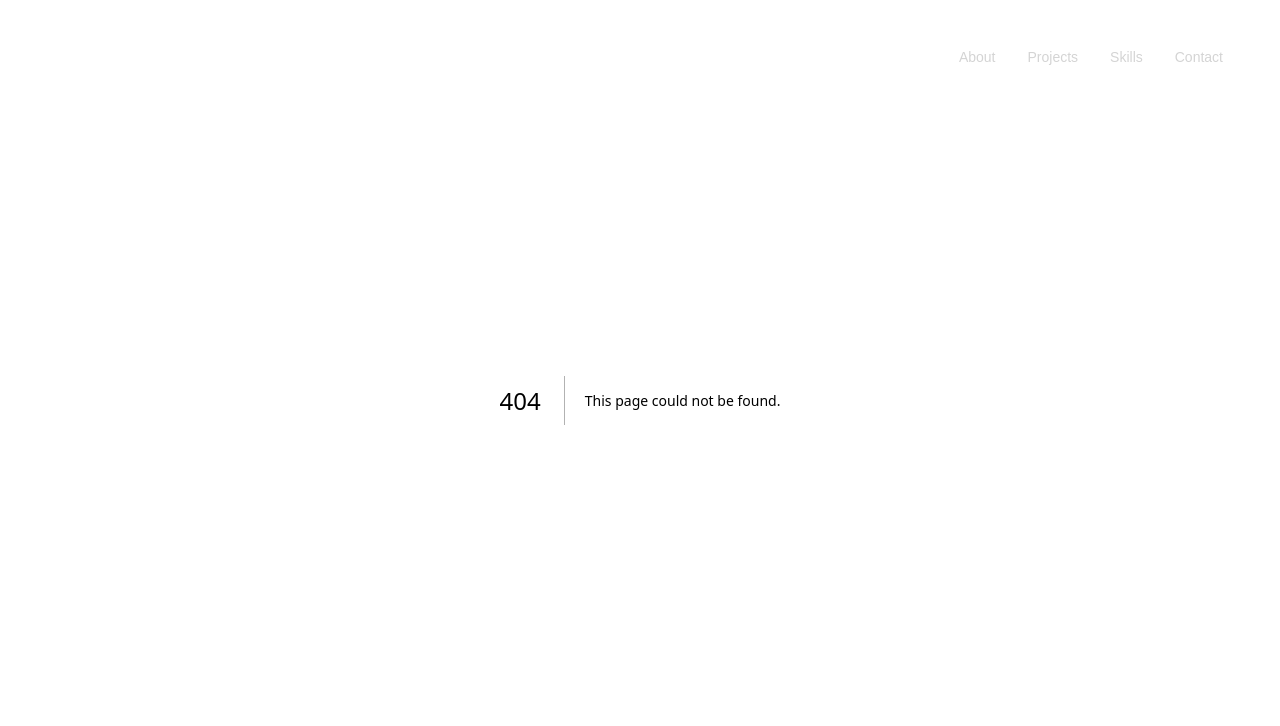
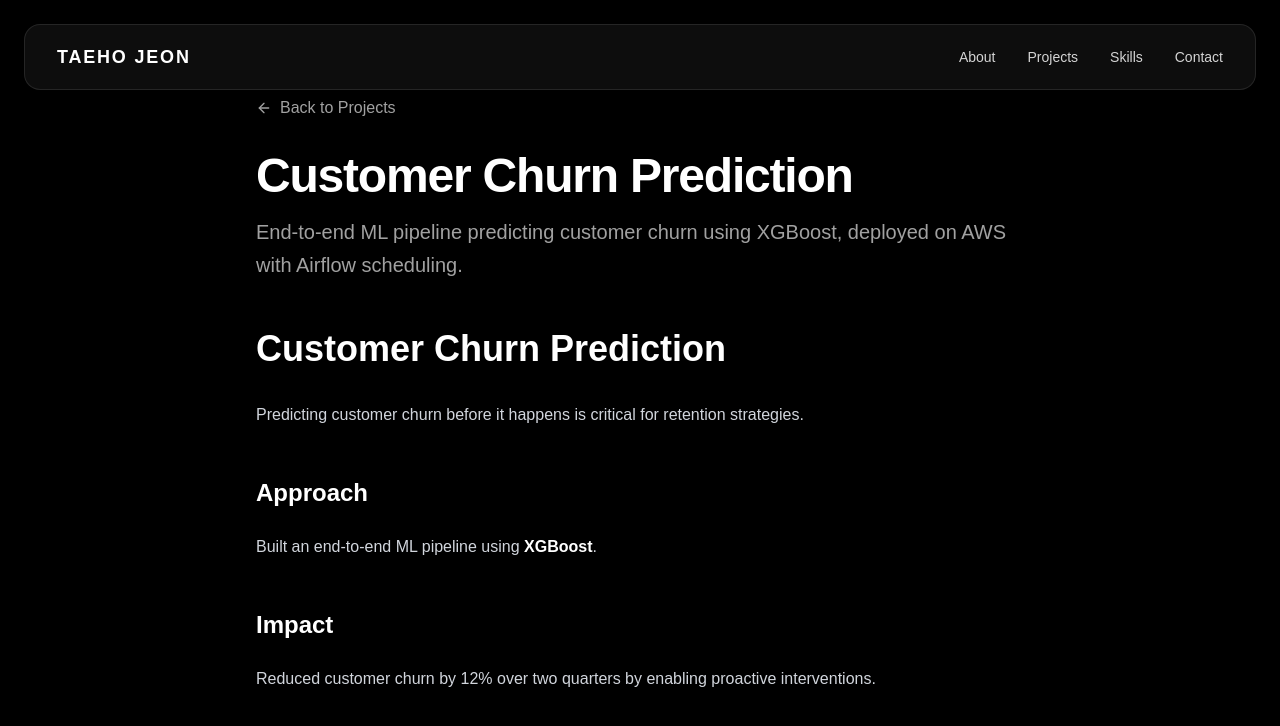
Before and after one commit to Teosoft7/my-portfolio, a Next.js app in the folder frontend/: page /projects/churn-prediction in a window 1280 px wide. Before the commit this address had no page. Shown: the top 726 px of the page. Built offline with nearby package versions, Linux system fonts and the light colour scheme.

Commit message:
add mdx based content management

```diff
--- a/frontend/package.json
+++ b/frontend/package.json
@@ -10,8 +10,11 @@
   },
   "dependencies": {
     "@tailwindcss/postcss": "^4.3.2",
+    "@tailwindcss/typography": "^0.5.20",
+    "gray-matter": "^4.0.3",
     "lucide-react": "^1.24.0",
     "next": "16.2.10",
+    "next-mdx-remote": "^6.0.0",
     "postcss": "^8.5.19",
     "react": "19.2.4",
     "react-dom": "19.2.4",
--- a/frontend/src/app/globals.css
+++ b/frontend/src/app/globals.css
@@ -1,4 +1,5 @@
 @import "tailwindcss";
+@plugin "@tailwindcss/typography";
 
 @theme {
   --color-background: #ffffff;
--- /dev/null
+++ b/frontend/src/app/projects/[slug]/page.tsx
@@ -0,0 +1,58 @@
+import { getPostBySlug, getMdxFiles } from "@/lib/mdx";
+import { MDXRemote } from "next-mdx-remote/rsc";
+import { notFound } from "next/navigation";
+import Link from "next/link";
+import { ArrowLeft } from "lucide-react";
+
+export async function generateStaticParams() {
+  const files = getMdxFiles("projects");
+  return files.map((file) => ({
+    slug: file.replace(/\.mdx$/, ""),
+  }));
+}
+
+export default async function ProjectPage({
+  params,
+}: {
+  params: Promise<{ slug: string }>;
+}) {
+  const resolvedParams = await params;
+  const post = getPostBySlug("projects", resolvedParams.slug);
+
+  if (!post) {
+    return notFound();
+  }
+
+  const { metadata, content } = post;
+
+  return (
+    <article className="min-h-screen bg-black text-white pt-24 pb-12 px-6">
+      <div className="max-w-3xl mx-auto">
+        <Link href="/#projects" className="inline-flex items-center gap-2 text-neutral-400 hover:text-white mb-8 transition-colors">
+          <ArrowLeft className="w-4 h-4" />
+          Back to Projects
+        </Link>
+
+        <header className="mb-12">
+          <h1 className="text-4xl md:text-5xl font-bold tracking-tight mb-4">{metadata.title}</h1>
+          <p className="text-xl text-neutral-400 leading-relaxed mb-6">
+            {metadata.desc}
+          </p>
+          {metadata.tags && (
+            <div className="flex flex-wrap gap-2">
+              {metadata.tags.map((tag: string) => (
+                <span key={tag} className="text-sm px-3 py-1.5 rounded-lg bg-white/5 border border-white/10 text-neutral-300">
+                  {tag}
+                </span>
+              ))}
+            </div>
+          )}
+        </header>
+
+        <div className="prose prose-invert prose-blue max-w-none prose-headings:font-bold prose-a:text-blue-400 hover:prose-a:text-blue-300">
+          <MDXRemote source={content} />
+        </div>
+      </div>
+    </article>
+  );
+}
--- a/frontend/src/components/About.tsx
+++ b/frontend/src/components/About.tsx
@@ -29,8 +29,8 @@ export default function About() {
                 <MapPin className="w-5 h-5 text-blue-400" />
               </div>
               <div>
-                <p className="text-white font-medium">Seoul, South Korea</p>
-                <p className="text-sm text-neutral-400">Open to US Relocation</p>
+                <p className="text-white font-medium">Greate Seattle Area</p>
+                <p className="text-sm text-neutral-400">Washington, US</p>
               </div>
             </div>
           </div>
@@ -87,7 +87,7 @@ export default function About() {
                   {/* Small icon overlay for education could go here, but a dot is cleaner */}
                 </div>
                 <div className="text-sm text-neutral-500 font-semibold tracking-wide mb-1 flex items-center gap-2">
-                   2015 - 2019
+                  2015 - 2019
                 </div>
                 <h5 className="text-lg font-bold text-white flex items-center gap-2">
                   B.S. in Computer Science
--- a/frontend/src/components/FeaturedProject.tsx
+++ b/frontend/src/components/FeaturedProject.tsx
@@ -1,6 +1,13 @@
 import { ArrowUpRight, GitBranch } from "lucide-react";
+import { getAllPosts } from "@/lib/mdx";
+import Link from "next/link";
 
 export default function FeaturedProject() {
+  const allProjects = getAllPosts("projects");
+  const featured = allProjects.find((p) => p.featured) || allProjects[0];
+
+  if (!featured) return null;
+
   return (
     <section className="py-24 px-6 max-w-6xl mx-auto" id="projects">
       <div className="mb-16 flex flex-col md:flex-row md:items-end justify-between gap-6">
@@ -17,12 +24,11 @@ export default function FeaturedProject() {
           {/* Project Image/Visualizer Placeholder */}
           <div className="relative p-8 lg:p-12 flex items-center justify-center border-b lg:border-b-0 lg:border-r border-white/10 bg-black/20">
             <div className="w-full aspect-video rounded-2xl border border-white/10 bg-gradient-to-tr from-neutral-900 to-neutral-800 shadow-2xl flex items-center justify-center relative overflow-hidden group-hover:scale-[1.02] transition-transform duration-500">
-              {/* Abstract representation of data/map */}
               <div className="absolute inset-0 bg-[url('https://images.unsplash.com/photo-1551288049-bebda4e38f71?auto=format&fit=crop&q=80')] bg-cover bg-center opacity-40 mix-blend-overlay"></div>
               <div className="absolute inset-0 bg-gradient-to-t from-neutral-900 via-neutral-900/40 to-transparent"></div>
               <div className="text-center z-10">
                 <p className="text-sm tracking-widest text-blue-400 font-mono uppercase mb-2">Interactive Map</p>
-                <h4 className="text-2xl font-bold text-white">OOH Advertising Impact</h4>
+                <h4 className="text-2xl font-bold text-white">{featured.title}</h4>
               </div>
             </div>
           </div>
@@ -34,16 +40,14 @@ export default function FeaturedProject() {
               <span className="px-3 py-1 text-xs font-semibold rounded-full bg-purple-500/10 text-purple-400 border border-purple-500/20">Full Stack</span>
             </div>
 
-            <h3 className="text-3xl lg:text-4xl font-bold text-white mb-6">OOHLIB: Spatial Data Analysis Platform</h3>
+            <h3 className="text-3xl lg:text-4xl font-bold text-white mb-6">{featured.title}</h3>
 
             <p className="text-neutral-400 mb-8 leading-relaxed text-lg">
-              A comprehensive platform for evaluating Out-Of-Home (OOH) advertising effectiveness.
-              It ingests massive amounts of spatial data, applies custom ML scoring algorithms,
-              and serves the insights via a scalable FastAPI backend to an interactive Next.js dashboard.
+              {featured.desc}
             </p>
 
             <div className="flex flex-wrap gap-2 mb-10">
-              {["Python", "FastAPI", "Next.js", "Geospatial Data", "Docker"].map((tag, i) => (
+              {featured.tags && featured.tags.map((tag: string, i: number) => (
                 <span key={i} className="text-sm px-3 py-1.5 rounded-lg bg-white/5 border border-white/10 text-neutral-300">
                   {tag}
                 </span>
@@ -51,10 +55,10 @@ export default function FeaturedProject() {
             </div>
 
             <div className="flex items-center gap-4 mt-auto">
-              <a href="#" className="flex items-center gap-2 bg-white text-black px-5 py-2.5 rounded-full font-semibold hover:bg-neutral-200 transition-colors">
+              <Link href={`/projects/${featured.slug}`} className="flex items-center gap-2 bg-white text-black px-5 py-2.5 rounded-full font-semibold hover:bg-neutral-200 transition-colors">
                 View Case Study
                 <ArrowUpRight className="w-4 h-4" />
-              </a>
+              </Link>
               <a href="#" className="flex items-center gap-2 px-5 py-2.5 rounded-full font-semibold text-white hover:bg-white/10 transition-colors">
                 <GitBranch className="w-5 h-5" />
                 Source Code
--- a/frontend/src/components/SubProjects.tsx
+++ b/frontend/src/components/SubProjects.tsx
@@ -1,30 +1,11 @@
 import { ArrowRight, BookOpen, Code } from "lucide-react";
-
-const subProjects = [
-  {
-    title: "Customer Churn Prediction",
-    type: "Project",
-    icon: <Code className="w-5 h-5 text-blue-400" />,
-    desc: "End-to-end ML pipeline predicting customer churn using XGBoost, deployed on AWS with Airflow scheduling.",
-    link: "#"
-  },
-  {
-    title: "Understanding Transformer Architecture",
-    type: "Article",
-    icon: <BookOpen className="w-5 h-5 text-purple-400" />,
-    desc: "A deep dive into the math and intuition behind modern LLMs, written for junior data scientists.",
-    link: "#"
-  },
-  {
-    title: "Real-time Analytics API",
-    type: "Project",
-    icon: <Code className="w-5 h-5 text-blue-400" />,
-    desc: "High-throughput API built with FastAPI and Redis to track and analyze user events in real-time.",
-    link: "#"
-  }
-];
+import { getAllPosts } from "@/lib/mdx";
+import Link from "next/link";
 
 export default function SubProjects() {
+  const allProjects = getAllPosts("projects");
+  const subProjects = allProjects.filter((p) => !p.featured);
+
   return (
     <section className="py-24 px-6 max-w-6xl mx-auto">
       <div className="mb-12">
@@ -34,17 +15,17 @@ export default function SubProjects() {
 
       <div className="grid grid-cols-1 md:grid-cols-3 gap-6">
         {subProjects.map((item, idx) => (
-          <a
+          <Link
             key={idx}
-            href={item.link}
+            href={`/projects/${item.slug}`}
             className="group block p-6 rounded-2xl bg-white/5 border border-white/10 hover:border-white/20 hover:bg-white/10 transition-all duration-300"
           >
             <div className="flex items-center justify-between mb-4">
               <div className="flex items-center gap-3">
                 <div className="w-10 h-10 rounded-full bg-black/40 flex items-center justify-center border border-white/5">
-                  {item.icon}
+                  {item.type === "Article" ? <BookOpen className="w-5 h-5 text-purple-400" /> : <Code className="w-5 h-5 text-blue-400" />}
                 </div>
-                <span className="text-xs font-semibold uppercase tracking-wider text-neutral-500">{item.type}</span>
+                <span className="text-xs font-semibold uppercase tracking-wider text-neutral-500">{item.type || "Project"}</span>
               </div>
               <ArrowRight className="w-4 h-4 text-neutral-600 group-hover:text-white group-hover:translate-x-1 transition-all" />
             </div>
@@ -53,7 +34,7 @@ export default function SubProjects() {
             <p className="text-sm text-neutral-400 leading-relaxed">
               {item.desc}
             </p>
-          </a>
+          </Link>
         ))}
       </div>
     </section>
--- /dev/null
+++ b/frontend/src/content/projects/churn-prediction.mdx
@@ -0,0 +1,15 @@
+---
+title: "Customer Churn Prediction"
+desc: "End-to-end ML pipeline predicting customer churn using XGBoost, deployed on AWS with Airflow scheduling."
+type: "Project"
+---
+
+# Customer Churn Prediction
+
+Predicting customer churn before it happens is critical for retention strategies.
+
+## Approach
+Built an end-to-end ML pipeline using **XGBoost**.
+
+## Impact
+Reduced customer churn by 12% over two quarters by enabling proactive interventions.
--- /dev/null
+++ b/frontend/src/lib/mdx.ts
@@ -0,0 +1,47 @@
+import fs from "fs";
+import path from "path";
+import matter from "gray-matter";
+
+const contentDir = path.join(process.cwd(), "src/content");
+
+export interface BaseMetadata {
+  title: string;
+  desc?: string;
+  type?: string;
+  [key: string]: any;
+}
+
+export function getMdxFiles(dir: string) {
+  const fullPath = path.join(contentDir, dir);
+  if (!fs.existsSync(fullPath)) return [];
+  return fs.readdirSync(fullPath).filter((file) => path.extname(file) === ".mdx");
+}
+
+export function getPostBySlug(dir: string, slug: string) {
+  const fullPath = path.join(contentDir, dir, `${slug}.mdx`);
+  if (!fs.existsSync(fullPath)) return null;
+
+  const fileContents = fs.readFileSync(fullPath, "utf8");
+  const { data, content } = matter(fileContents);
+
+  return {
+    slug,
+    metadata: data as BaseMetadata,
+    content,
+  };
+}
+
+export function getAllPosts(dir: string) {
+  const files = getMdxFiles(dir);
+
+  const posts = files.map((file) => {
+    const slug = file.replace(/\.mdx$/, "");
+    const { metadata } = getPostBySlug(dir, slug)!;
+    return {
+      slug,
+      ...metadata,
+    };
+  });
+
+  return posts;
+}
```
Also changed, not shown: frontend/src/content/projects/oohlib.mdx (added, +33 -0 lines), 1 other file (tests, documents, lock files or other folders).
